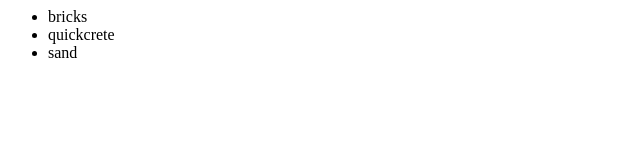
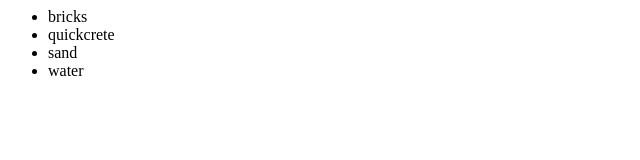
Before and after one commit to skhare12/newGitTest, a plain HTML site: page index.html in a window 1280 px wide. Shown: the full height of the page, 0-640 px from the left. Drawn offline with Linux system fonts and the light colour scheme.

Commit message:
new line added

```diff
--- a/index.html
+++ b/index.html
@@ -4,6 +4,7 @@
 			<li>bricks</li>
 			<li>quickcrete</li>
 			<li>sand</li>
+			<li>water</li>
 		</ul>
 	</body>
 </html>
```
